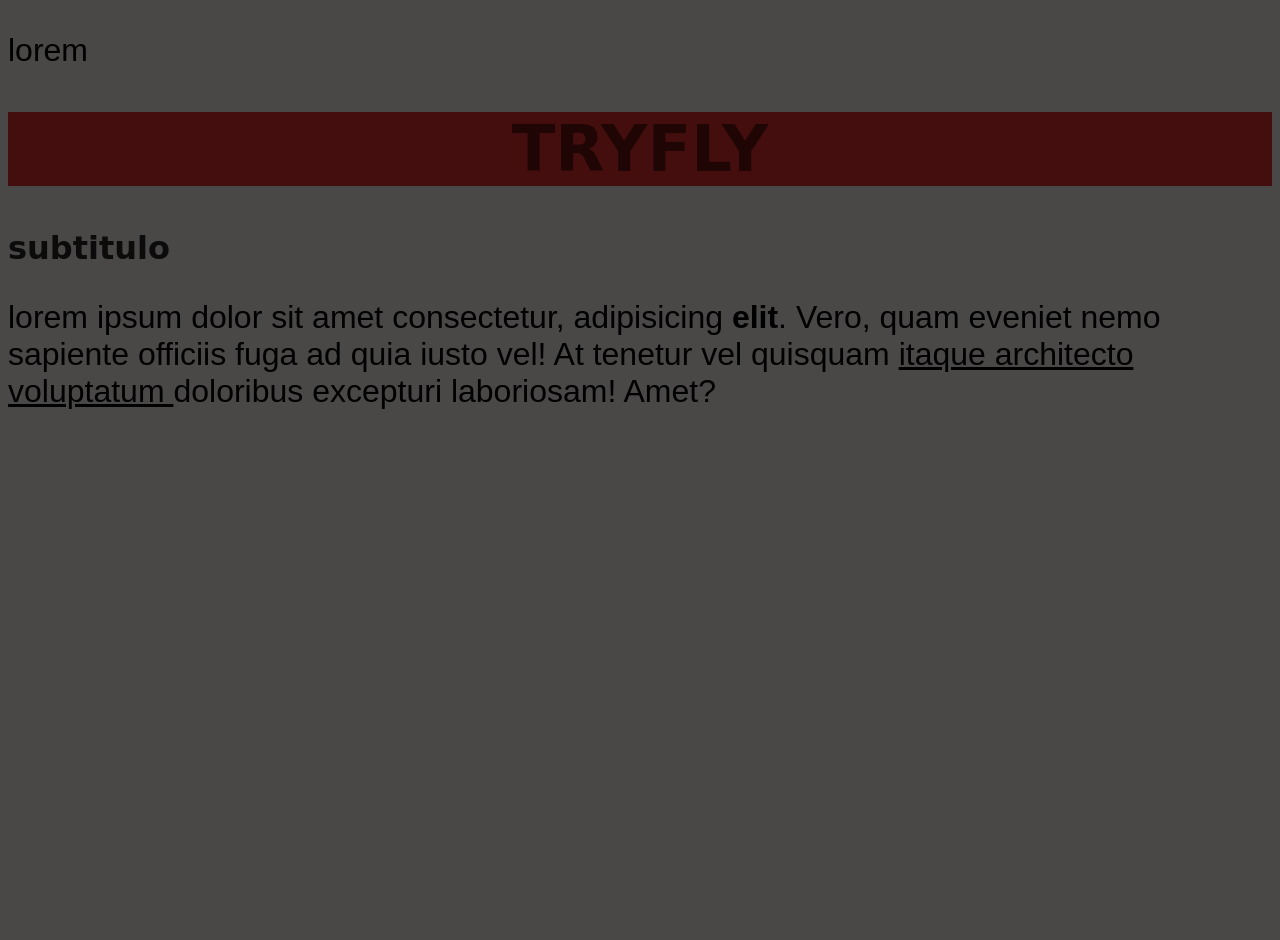
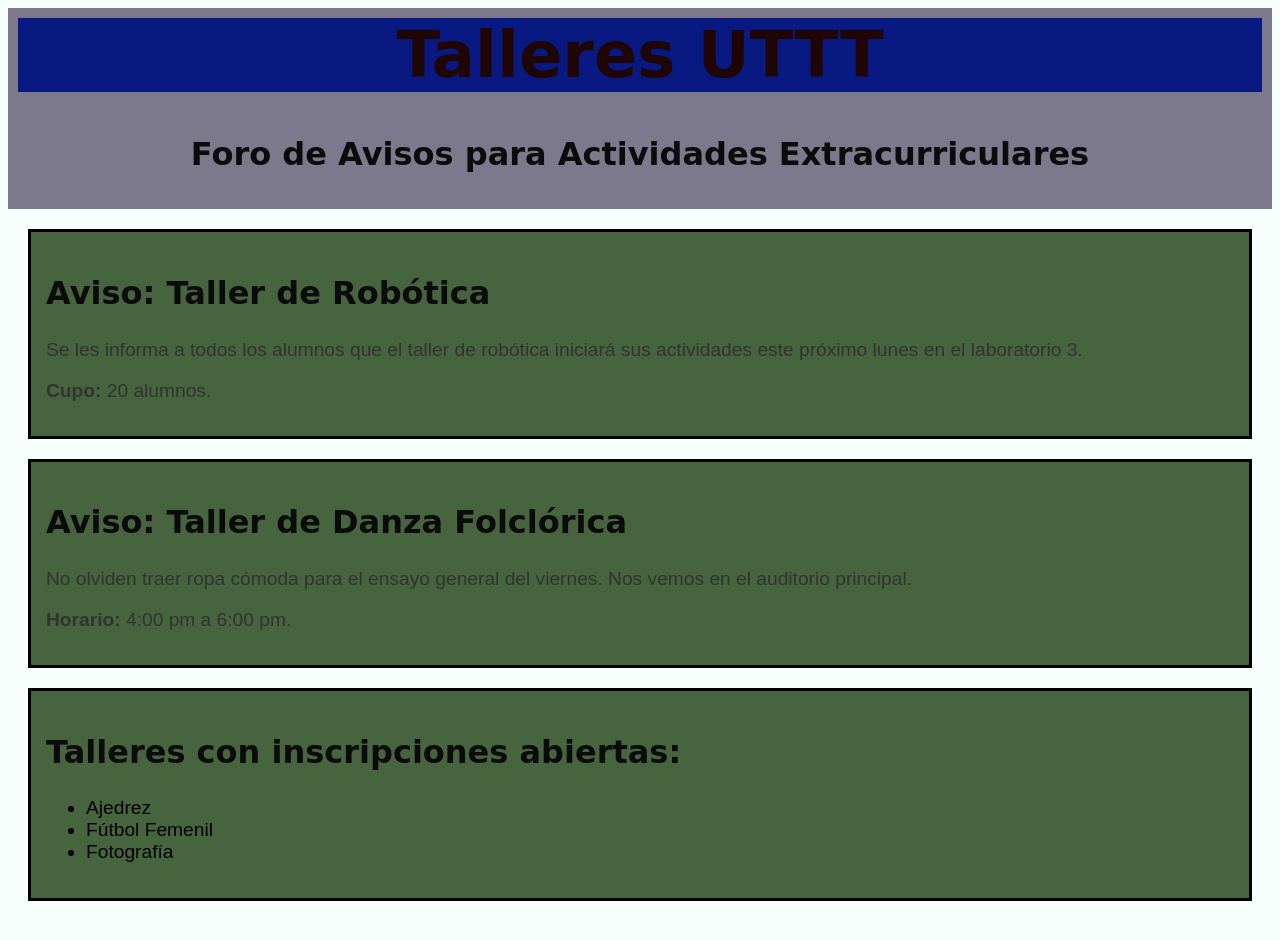
Before and after one commit to alfredo00pm/AplicacionesWeb, a plain HTML site: page index.html in a window 1280 px wide. Before the commit the page ends 800 px from the top, so only its background shows below. Drawn offline with Linux system fonts and the light colour scheme.

Commit message:
se edito el html y css  para darle orden y le di un proposito

```diff
--- a/index.html
+++ b/index.html
@@ -1,13 +1,9 @@
 <!DOCTYPE html>
 <html lang="es">
-    <body>
-        <p>
-            lorem
-        </p>
-    </body>
+
     <head>
         <!--comentario-->
-        <title>Mi Primer Practica</title>
+        <title>Talleres UTTT - Foro de Avisos</title>
         <meta charset="UTF-8">
         <meta name="viewport" content="width=device-width, initial-scale=1">
         <meta name="description" content="Es una description corta del objectivo de tu pagina">
@@ -23,14 +19,39 @@
             @import url();
         </style>
     </head>
+    <header>
+         <h1><center>Talleres UTTT</center> </h1>
+        <h2>Foro de Avisos para Actividades Extracurriculares</h2>
+    </header>
+    <div class="contenedor-avisos">
+
+        <!-- primer aviso -->
+        <div class="aviso">
+            <h2>Aviso: Taller de Robótica</h2>
+            <p>Se les informa a todos los alumnos que el taller de robótica iniciará sus actividades este próximo lunes en el laboratorio 3.</p>
+            <p><strong>Cupo:</strong> 20 alumnos.</p>
+        </div>
+             <!-- segundo aviso  -->
+        <div class="aviso">
+            <h2>Aviso: Taller de Danza Folclórica</h2>
+            <p>No olviden traer ropa cómoda para el ensayo general del viernes. Nos vemos en el auditorio principal.</p>
+            <p><strong>Horario:</strong> 4:00 pm a 6:00 pm.</p>
+        </div>
+
+        <!-- tercer aviso -->
+        <div class="aviso">
+            <h2>Talleres con inscripciones abiertas:</h2>
+            <ul>
+                <li>Ajedrez</li>
+                <li>Fútbol Femenil</li>
+                <li>Fotografía</li>
+            </ul>
+        </div>
+
+    </div>
+
+
     <body>
-        <h1><center>TRYFLY</center> </h1>
-        <h2>subtitulo</h2>
-        <p>lorem ipsum dolor sit amet consectetur,
-            adipisicing <b>elit</b>. Vero, quam eveniet nemo
-            sapiente officiis fuga ad quia iusto vel! At
-            tenetur vel quisquam <u>itaque architecto voluptatum </u> doloribus
-            excepturi laboriosam! Amet?
-        </p>
+
     </body>
 </html>
--- a/style.css
+++ b/style.css
@@ -1,25 +1,44 @@
-body{
-    background-color: #4a4747;
-    font-size: 2em;
+body {
+    background-color: #f6fffc;
+    font-size: 2em; /* Nota: 2em es un tamaño de letra muy grande, ideal para un foro tipo letrero */
     font-family: Arial, sans-serif;
-
+}
+header {
+    background-color: #7b798b;
+    padding: 10px;
+    text-align: center; /* Para centrar el texto del título */
 }
 
-header{
-    background-color: #3b15d6;
-}
-h1{
+h1 {
     color: #200505;
-    background-color: #450e0e;
+    background-color: #081a81;
     font-size: 2em;
     font-family: "Betania Patmos", cursive;
     font-weight: 600;
     font-style: normal;
+    margin-top: 0;
 }
-h2{
+h2 {
     color: #0c0b0b;
     font-size: 1em;
     font-family: "Betania Patmos", cursive;
     font-weight: 600;
     font-style: normal;
 }
+.contenedor-avisos {
+    padding: 20px;
+}
+.aviso {
+    background-color: #46643e; /* Un gris claro para que resalte sobre tu fondo oscuro */
+    border: 3px solid #000000; /* Un borde negro simple */
+    margin-bottom: 20px;       /* Espacio entre cada aviso */
+    padding: 15px;             /* Espacio interno para que el texto no pegue en el borde */
+}
+
+.aviso p {
+    font-size: 0.6em; /* Hice la letra de los párrafos un poco más chica para que contraste con los títulos */
+    color: #333333;
+}
+.aviso ul {
+    font-size: 0.6em;
+}
```
